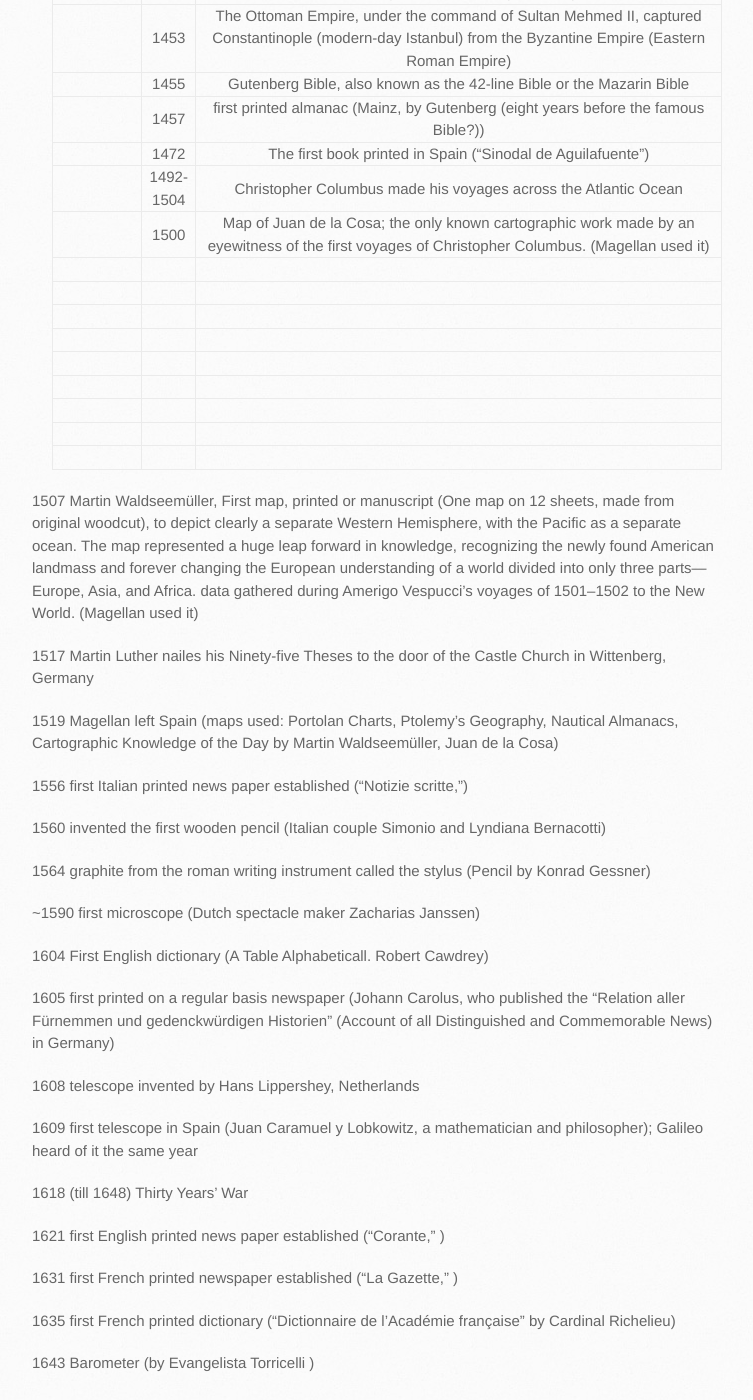
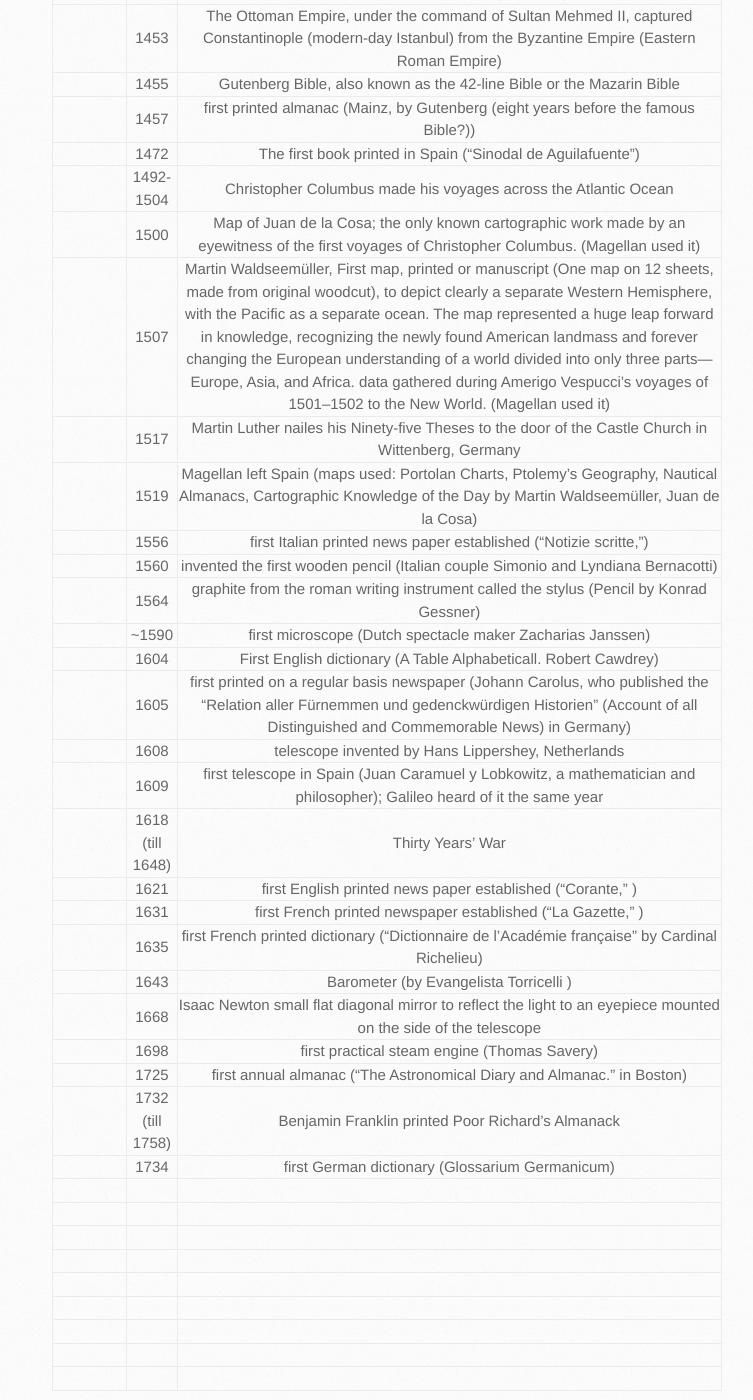
Before and after one commit to trumpfheller/trumpfheller.github.io, a Jekyll site: the page built from epistemologicalTree.md, in a window 1280 px wide and 1400 px high, scrolled down 1579 px. Shown: the whole window, without its empty margins (128-881 px from the left). Built offline with Jekyll 4.4.1, drawn with Linux system fonts in a browser that asks for light colours; some of the changed lines change nothing that is shown; some of the changed text lies outside the part shown.

Commit message:
Add files via upload

```diff
--- a/epistemologicalTree.md
+++ b/epistemologicalTree.md
@@ -53,6 +53,27 @@
 | 1472 | The first book printed in Spain ("Sinodal de Aguilafuente") |
 | 1492-1504 | Christopher Columbus made his voyages across the Atlantic Ocean |
 | 1500 | Map of Juan de la Cosa; the only known cartographic work made by an eyewitness of the first voyages of Christopher Columbus. (Magellan used it) |
+| 1507 | Martin Waldseemüller, First map, printed or manuscript (One map on 12 sheets, made from original woodcut), to depict clearly a separate Western Hemisphere, with the Pacific as a separate ocean. The map represented a huge leap forward in knowledge, recognizing the newly found American landmass and forever changing the European understanding of a world divided into only three parts—Europe, Asia, and Africa. data gathered during Amerigo Vespucci’s voyages of 1501–1502 to the New World. (Magellan used it) |
+| 1517 | Martin Luther nailes his Ninety-five Theses to the door of the Castle Church in Wittenberg, Germany |
+| 1519 | Magellan left Spain (maps used: Portolan Charts, Ptolemy's Geography, Nautical Almanacs, Cartographic Knowledge of the Day by Martin Waldseemüller, Juan de la Cosa) |
+| 1556 | first Italian printed news paper established ("Notizie scritte,") |
+| 1560 | invented the first wooden pencil (Italian couple Simonio and Lyndiana Bernacotti) |
+| 1564 | graphite from the roman writing instrument called the stylus (Pencil by Konrad Gessner) |
+| ~1590 | first microscope (Dutch spectacle maker Zacharias Janssen) |
+| 1604 | First English dictionary (A Table Alphabeticall. Robert Cawdrey) |
+| 1605 | first printed on a regular basis newspaper (Johann Carolus, who published the "Relation aller Fürnemmen und gedenckwürdigen Historien" (Account of all Distinguished and Commemorable News) in Germany) |
+|1608 | telescope invented by Hans Lippershey, Netherlands |
+| 1609 | first telescope in Spain (Juan Caramuel y Lobkowitz, a mathematician and philosopher); Galileo heard of it the same year |
+| 1618 (till 1648) | Thirty Years' War |
+| 1621 | first English printed news paper established ("Corante," ) |
+| 1631 | first French printed newspaper established ("La Gazette," ) |
+| 1635 | first French printed dictionary ("Dictionnaire de l'Académie française" by Cardinal Richelieu) |
+| 1643 | Barometer (by Evangelista Torricelli ) |
+| 1668 | Isaac Newton small flat diagonal mirror to reflect the light to an eyepiece mounted on the side of the telescope |
+| 1698 | first practical steam engine (Thomas Savery) |
+| 1725 | first annual almanac ("The Astronomical Diary and Almanac." in Boston) |
+| 1732 (till 1758) | Benjamin Franklin printed Poor Richard's Almanack |
+| 1734 | first German dictionary (Glossarium Germanicum) |
 |  |  |
 |  |  |
 |  |  |
@@ -62,74 +83,6 @@
 |  |  |
 |  |  |
 |  |  |
-
-
-
-
-
-
-1507
-Martin Waldseemüller, First map, printed or manuscript (One map on 12 sheets, made from original woodcut), to depict clearly a separate Western Hemisphere, with the Pacific as a separate ocean. The map represented a huge leap forward in knowledge, recognizing the newly found American landmass and forever changing the European understanding of a world divided into only three parts—Europe, Asia, and Africa. data gathered during Amerigo Vespucci’s voyages of 1501–1502 to the New World. (Magellan used it)
-
-1517
-Martin Luther nailes his Ninety-five Theses to the door of the Castle Church in Wittenberg, Germany
-
-1519
-Magellan left Spain (maps used: Portolan Charts, Ptolemy's Geography, Nautical Almanacs, Cartographic Knowledge of the Day by Martin Waldseemüller, Juan de la Cosa)
-
-1556
-first Italian printed news paper established ("Notizie scritte,")
-
-1560
-invented the first wooden pencil (Italian couple Simonio and Lyndiana Bernacotti)
-
-1564
-graphite from the roman writing instrument called the stylus (Pencil by Konrad Gessner)
-
-~1590
-first microscope (Dutch spectacle maker Zacharias Janssen)
-
-1604
-First English dictionary (A Table Alphabeticall. Robert Cawdrey)
-
-1605
-first printed on a regular basis newspaper (Johann Carolus, who published the "Relation aller Fürnemmen und gedenckwürdigen Historien" (Account of all Distinguished and Commemorable News) in Germany)
-
-1608
-telescope invented by Hans Lippershey, Netherlands
-
-1609
- first telescope in Spain (Juan Caramuel y Lobkowitz, a mathematician and philosopher); Galileo heard of it the same year
-
-1618 (till 1648)
-Thirty Years' War
-
-1621
-first English printed news paper established ("Corante," )
-
-1631
-first French printed newspaper established ("La Gazette," )
-
-1635
-first French printed dictionary ("Dictionnaire de l'Académie française" by Cardinal Richelieu)
-
-1643
-Barometer (by Evangelista Torricelli )
-
-1668
-Isaac Newton small flat diagonal mirror to reflect the light to an eyepiece mounted on the side of the telescope
-
-1698
-first practical steam engine (Thomas Savery)
-
-1725
-first annual almanac ("The Astronomical Diary and Almanac." in Boston)
-
-1732 (till 1758)
-Benjamin Franklin printed Poor Richard's Almanack
-
-1734
-first German dictionary (Glossarium Germanicum)
 
 1739
 First printed German almanac (Der Hoch-Deutsch Amerikanische Calender)
```
